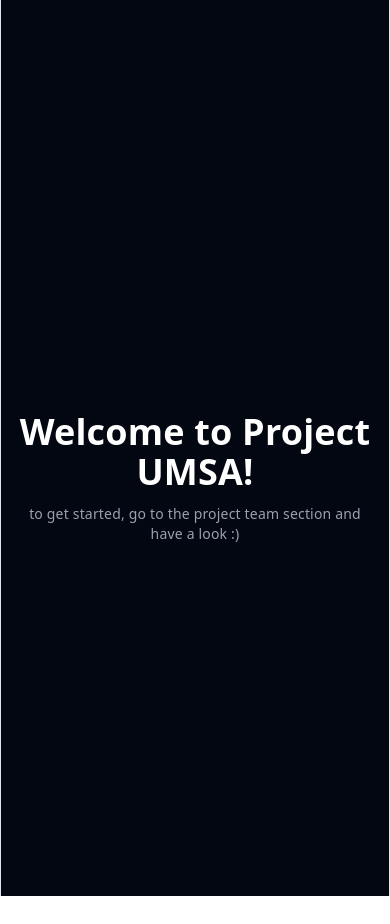
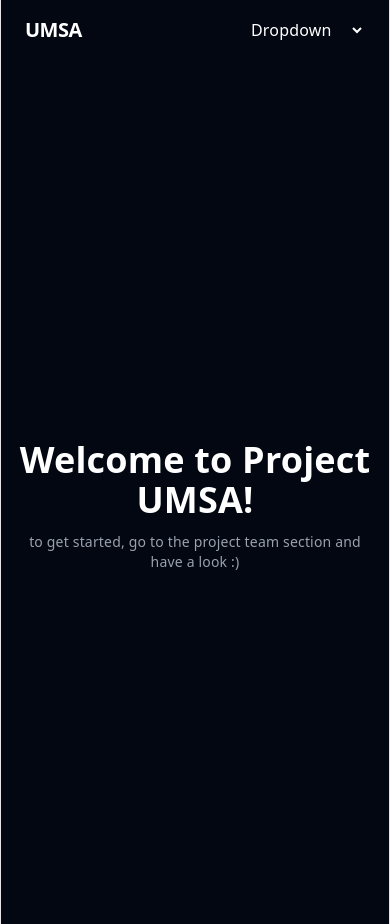
Before and after one commit to UoaWDCC/umsa, a React (Vite) app in the folder client/: page / in a window 390 px wide. Before the commit the page ends 896 px from the top, so only its background shows below. Built offline with nearby package versions, Linux system fonts and the light colour scheme.

Commit message:
feat: added adropdow depending on screensize

```diff
--- a/client/src/components/Navbar.tsx
+++ b/client/src/components/Navbar.tsx
@@ -1,4 +1,6 @@
 import { Link, NavLink } from 'react-router-dom';
+import { useNavigate } from "react-router-dom";
+
 
 export default function Navbar() {
   const linkClass = ({ isActive }: { isActive: boolean }) =>
@@ -7,18 +9,25 @@ export default function Navbar() {
   return (
 
   <nav className="mx-6 py-4">
-      <div className="hidden md:flex space-x-4">
     <div className="max-w-6xl mx-auto flex items-center justify-between">
       <Link to="/" className="text-xl font-bold tracking-tight">
         UMSA
       </Link>
-        <div className="flex gap-6 text-sm">
+      {/* shows on desktop screens (hidden at first) */}
+      <div className="hidden md:flex gap-6 text-sm">
         <NavLink to="/" end className={linkClass}>home</NavLink>
         <NavLink to="/project-team" className={linkClass}>project team</NavLink>
         <NavLink to="/sign-up" className={linkClass}>Sign Up</NavLink>
-          <NavLink to="/gallery" className={linkClass}>Gallery</NavLink>
       </div>
-      </div>
+
+      {/* shows on small screens only (is hidden once screen size is big) */}
+      <select className="block md:hidden">
+        <option value="">Dropdown</option>
+        <option value="/">home</option>
+        <option value="/project-team">project team</option>
+        <option value="/sign-up">Sign Up</option>
+      </select>
+
     </div>
   </nav>
   );
```
Lines whose indentation alone changed are shown as unchanged.
